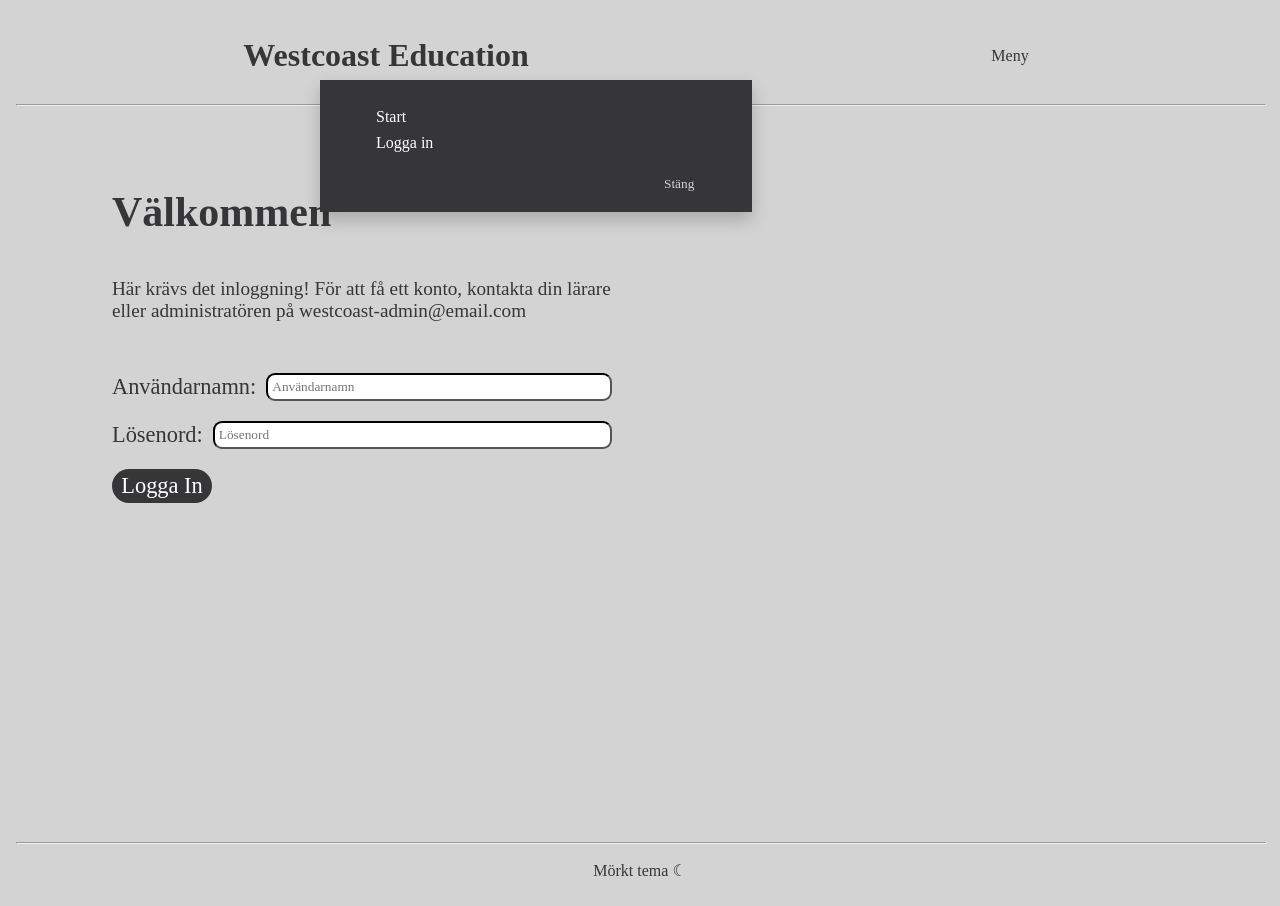
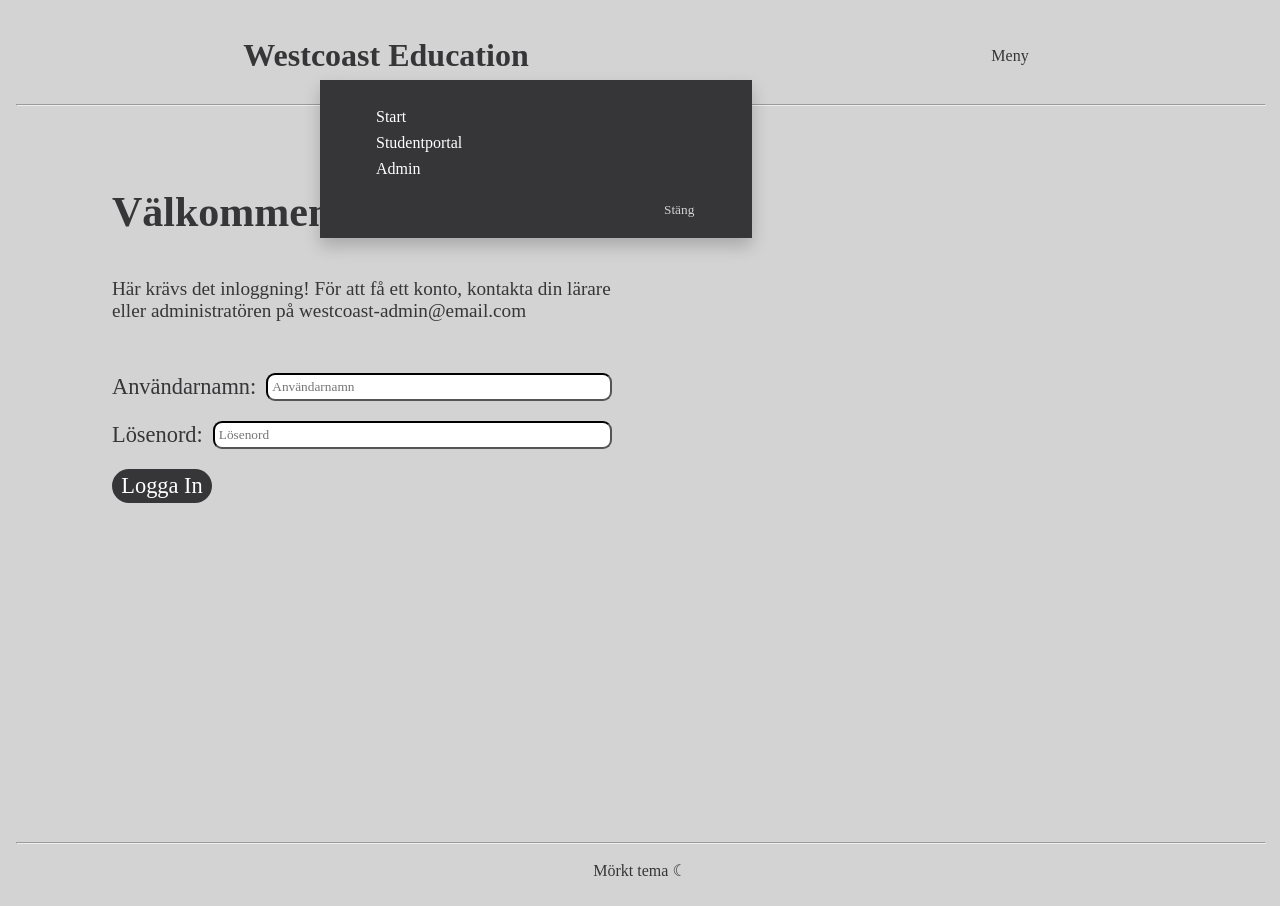
Before and after one commit to jertfelt/westcoast_education-nyhjs4, a React (Create React App) app in the folder westcoast_education/: page /admin in a window 1280 px wide. Both pictures are taken after a click on the button "Meny". Built offline with nearby package versions, Linux system fonts and the light colour scheme; a web font is replaced by a local one.

Commit message:
fixat auth i nav för student

```diff
--- a/westcoast_education/src/App.js
+++ b/westcoast_education/src/App.js
@@ -16,7 +16,7 @@ import Routing from "./Config/Routes"
 
 // //*context
 import AuthContext from "./Context/Auth.Context";
-
+import StudentContext from "./Context/StudentContext";
 
 //*---other components
 import Header from "./Components/Header/Header";
@@ -47,7 +47,7 @@ font-size:1rem;
 
 function App() {
    const context = useContext(AuthContext)
-
+  const contextStudent = useContext(StudentContext)
   //*theme:
   const [theme, themeToggler, mountedComponent] = useDarkMode();
   const themeMode = theme === 'light' ? lightTheme : darkTheme;
@@ -75,6 +75,9 @@ function App() {
       <li><Button onClick={context.onLogout}>Logga ut</Button></li>
       </>
       }
+      {contextStudent.studentLoggedIn && <>
+      <li><Link to="/student">Studentportal</Link></li>
+      <li><Button onClick={contextStudent.onLogout}>Logga ut</Button></li> </>}
       </Footer>
 
       </BrowserRouter>
--- a/westcoast_education/src/Components/Navigation/Navbar.jsx
+++ b/westcoast_education/src/Components/Navigation/Navbar.jsx
@@ -2,6 +2,7 @@ import styled from "styled-components";
 import { useEffect, useState, useRef, useContext, } from "react";
 import { Link } from "react-router-dom";
 import AuthContext from "../../Context/Auth.Context";
+import StudentContext from "../../Context/StudentContext"
 
 const MenuButton = styled.button`
 background: transparent;
@@ -77,6 +78,7 @@ a{
  const Navbar = () => {
   const ref = useRef()
   const context = useContext(AuthContext)
+  const contextStudent = useContext(StudentContext)
   const [dropdownShown, setDropdown] = useState(false)
 
   useEffect(() => {
@@ -104,9 +106,9 @@ a{
   },[dropdownShown])
 
 
-
   return (
   <div ref={ref}>
+
     <MenuButton
     onClick={() => setDropdown(prev => !prev)}>
       Meny</MenuButton>
@@ -114,12 +116,14 @@ a{
     <DropDMenu data-testid="dropdown">
       <ul>
       <li><Link to="/">Start</Link></li>
-      {!context.loggedIn && <li><Link to="/login">Logga in</Link></li>}
+      <li><Link to="/student">Studentportal</Link></li>
+      {!context.loggedIn && <li><Link to="/login">Admin</Link></li>}
       {context.loggedIn && <>
       <li><Link to="/admin">Admin</Link></li>
       <li><Link onClick={context.onLogout}>Logga ut</Link></li>
       </>
       }
+      {contextStudent.studentLoggedIn && <li><Link onClick={contextStudent.onLogout}>Logga ut</Link></li> }
       </ul>
       <button onClick={() => setDropdown(false)}>Stäng</button>
     </DropDMenu>)}
```
